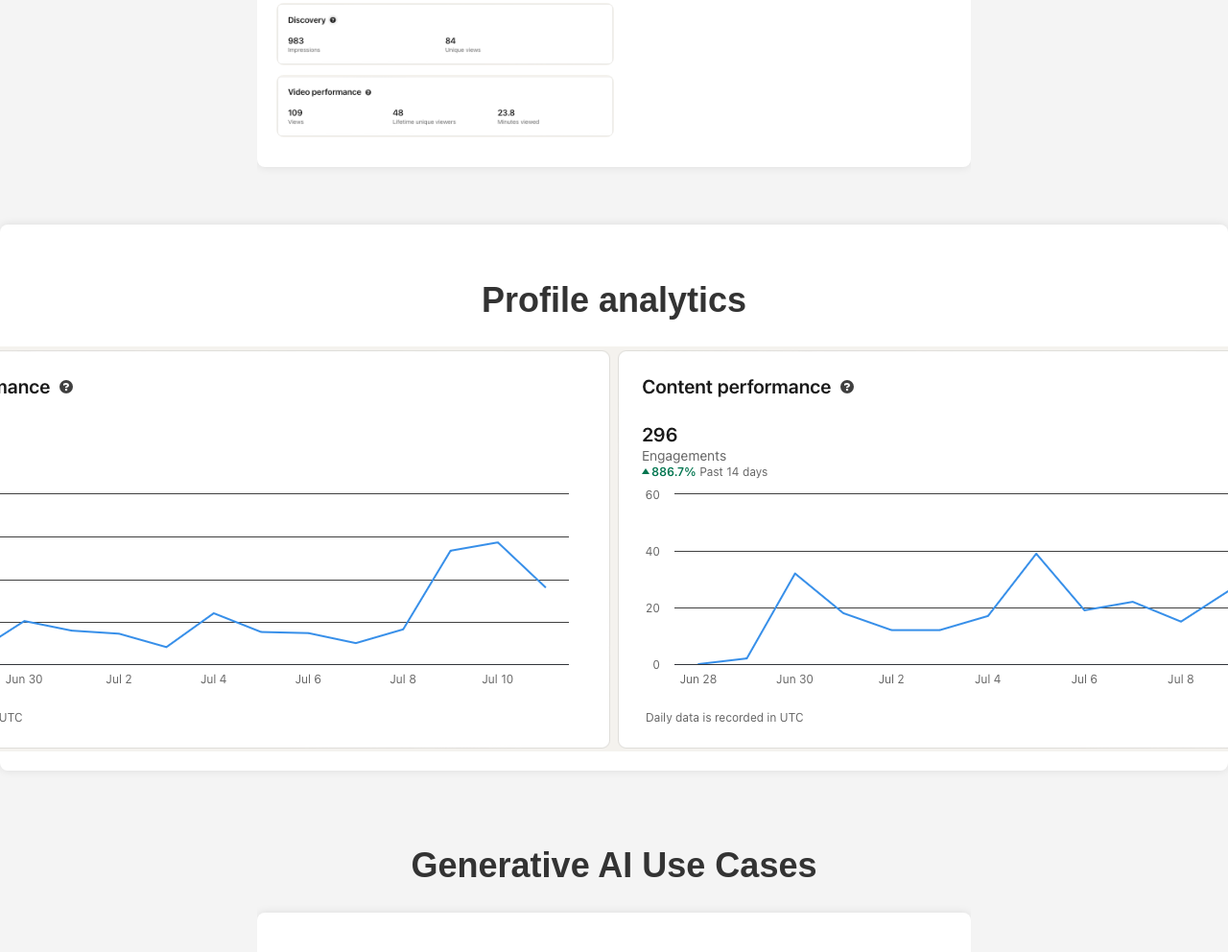
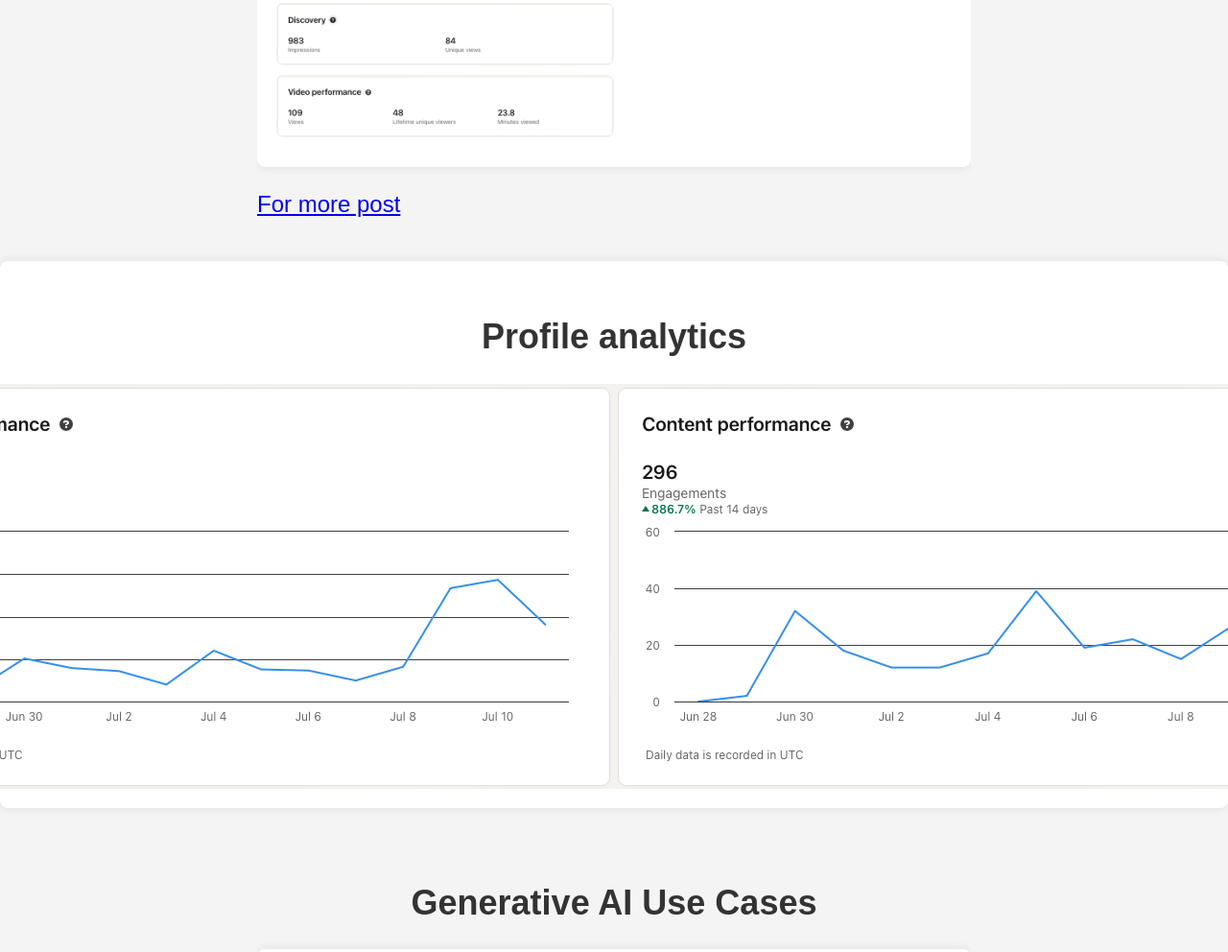
Before and after one commit to abhijeetdwivedi/Portfolio, a plain HTML site: page index.html in a window 1280 px wide. Shown: the part 3506-4498 px from the top of the page at 96% size. Drawn offline with Linux system fonts and the light colour scheme.

Commit message:
Update index.html

```diff
--- a/index.html
+++ b/index.html
@@ -158,6 +158,9 @@ footer.qna h2 {
                     <img src="post2.2.png" alt="Screenshot of Post 2">
                 </div>
             </div>
+            <div>
+                <a href="https://linkedin.com/in/abhijeet-dwivedi-347408253">For more post</a>
+            </div>
             <!-- Repeat for additional posts -->
         </div>
     </section>
```
